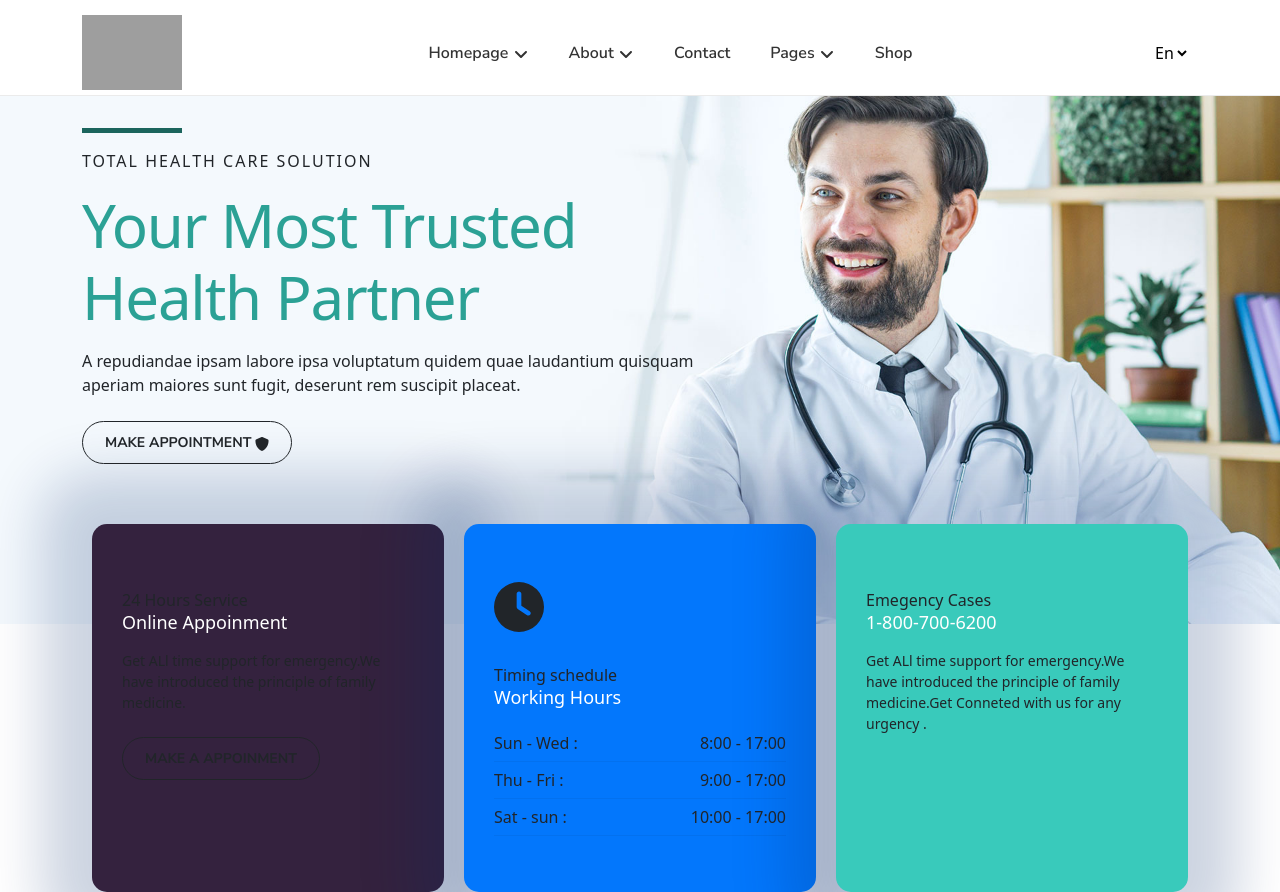
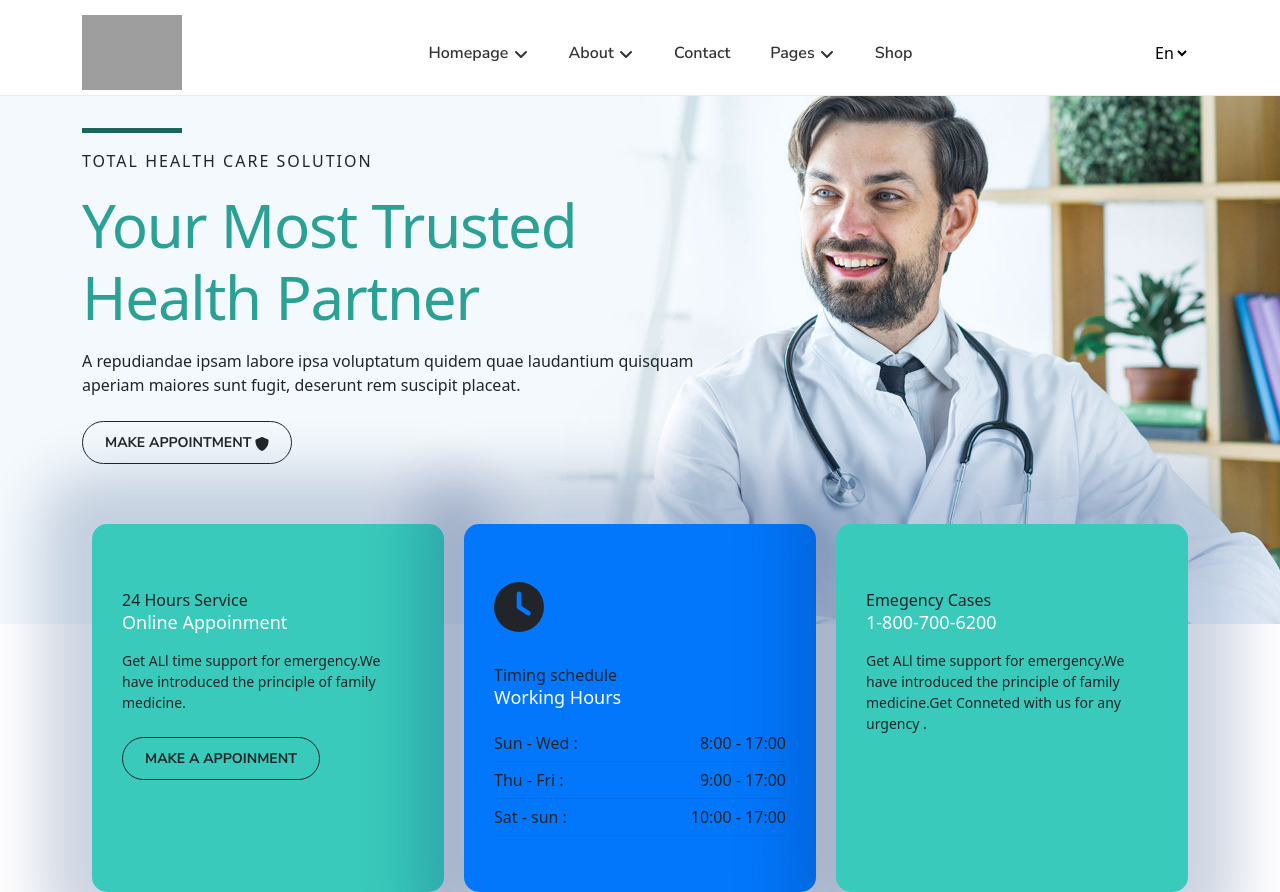
Before and after one commit to mohamadmohssen/childTherapy, a React (Vite) app: page / in a window 1280 px wide. Built offline with nearby package versions, Linux system fonts and the light colour scheme; grey boxes are pictures that could not be loaded.

Commit message:
successs

```diff
--- a/src/Parts/AttachedCards.jsx
+++ b/src/Parts/AttachedCards.jsx
@@ -11,7 +11,7 @@ const AttachedCards = () => {
             <div class="feature-block d-lg-flex float-up-animation">
               <div
                 class="feature-item mb-5 mb-lg-0"
-                style={{ backgroundColor: "#34223e" }}
+                style={{ backgroundColor: "#39cabb" }}
               >
                 <div class="feature-icon mb-4">
                   <i class="icofont-surgeon-alt"></i>
```
